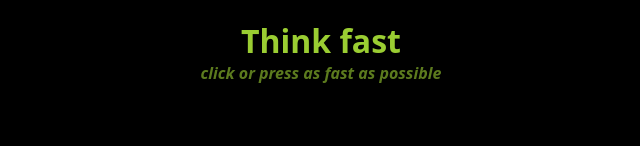
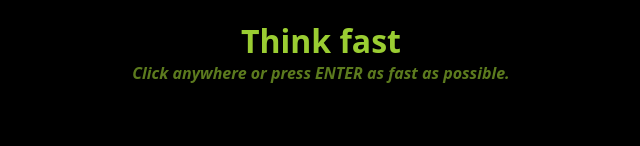
Before and after one commit to ckdev88/thinkfast, a Vue app: page / in a window 1280 px wide. Shown: the part 296-442 px from the top of the page, without its empty margins (319-959 px from the left). Built offline with nearby package versions, Linux system fonts and the light colour scheme.

Commit message:
change messaging for CTA

```diff
--- a/src/App.vue
+++ b/src/App.vue
@@ -16,14 +16,14 @@ export default {
 			text: {
 				en: {
 					title: 'Think fast',
-					subtitle: 'click or press as fast as possible',
+					subtitle: 'Click anywhere or press ENTER as fast as possible.',
 					action: 'Go',
 					again: 'again',
 				},
 				pt: {
 					title: 'Você é rápido?',
-					subtitle: 'pressione qualquer tecla o mais rápido possível',
 					action: 'sim, vai',
+					subtitle: 'Clique em qualquer lugar ou aperte Enter o mais rápido possível.',
 					again: 'de novo',
 				},
 			},
--- a/src/components/Block.vue
+++ b/src/components/Block.vue
@@ -41,7 +41,7 @@ export default {
 				},
 				pt: {
 					beready: 'Preparado?',
-					bereadysub: 'clique ou aperte ENTER em breve...',
+					bereadysub: 'Clique em qualquer lugar ou aperte ENTER em breve...',
 					click: 'clique!',
 					shownafter: 'mostrado após',
 				},
```
